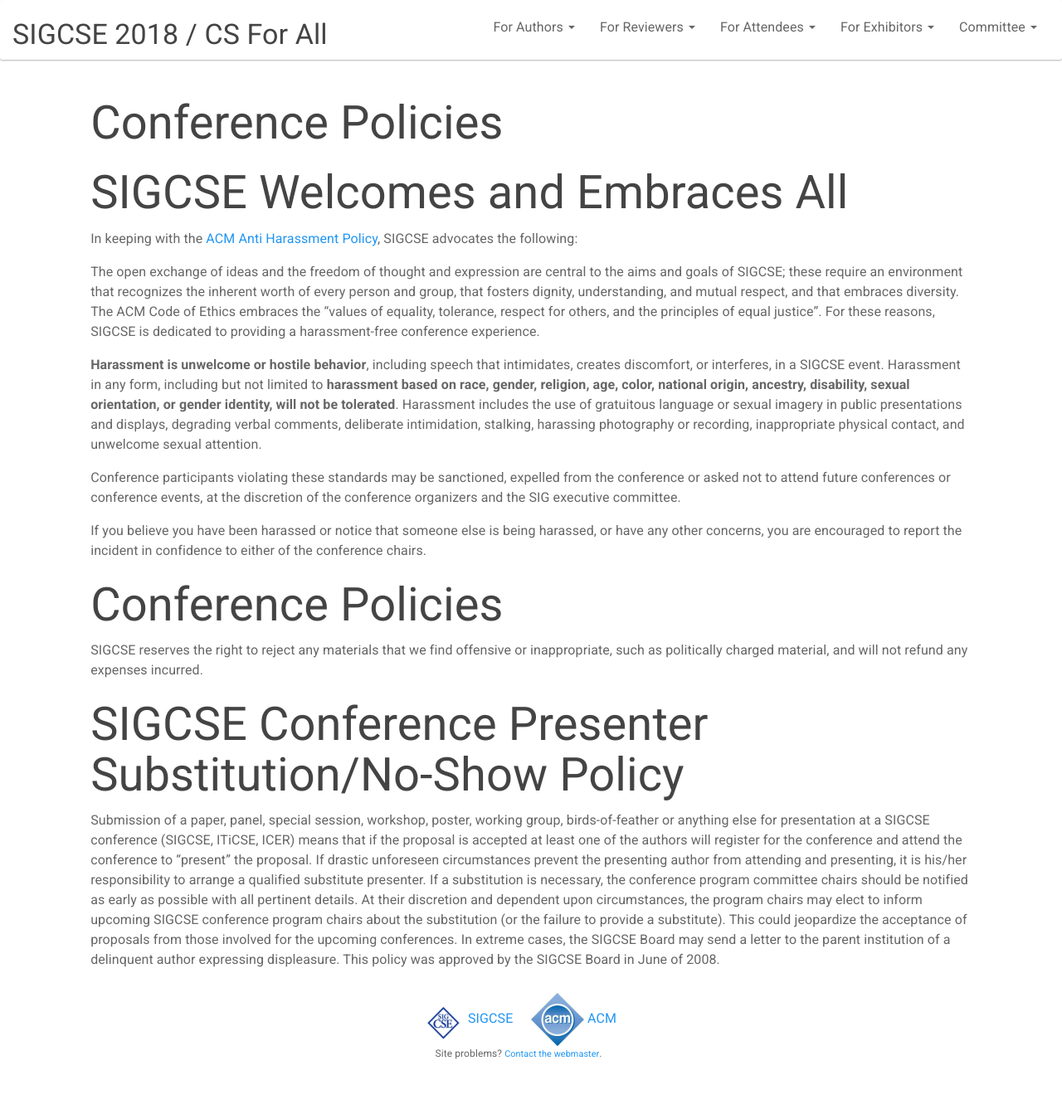
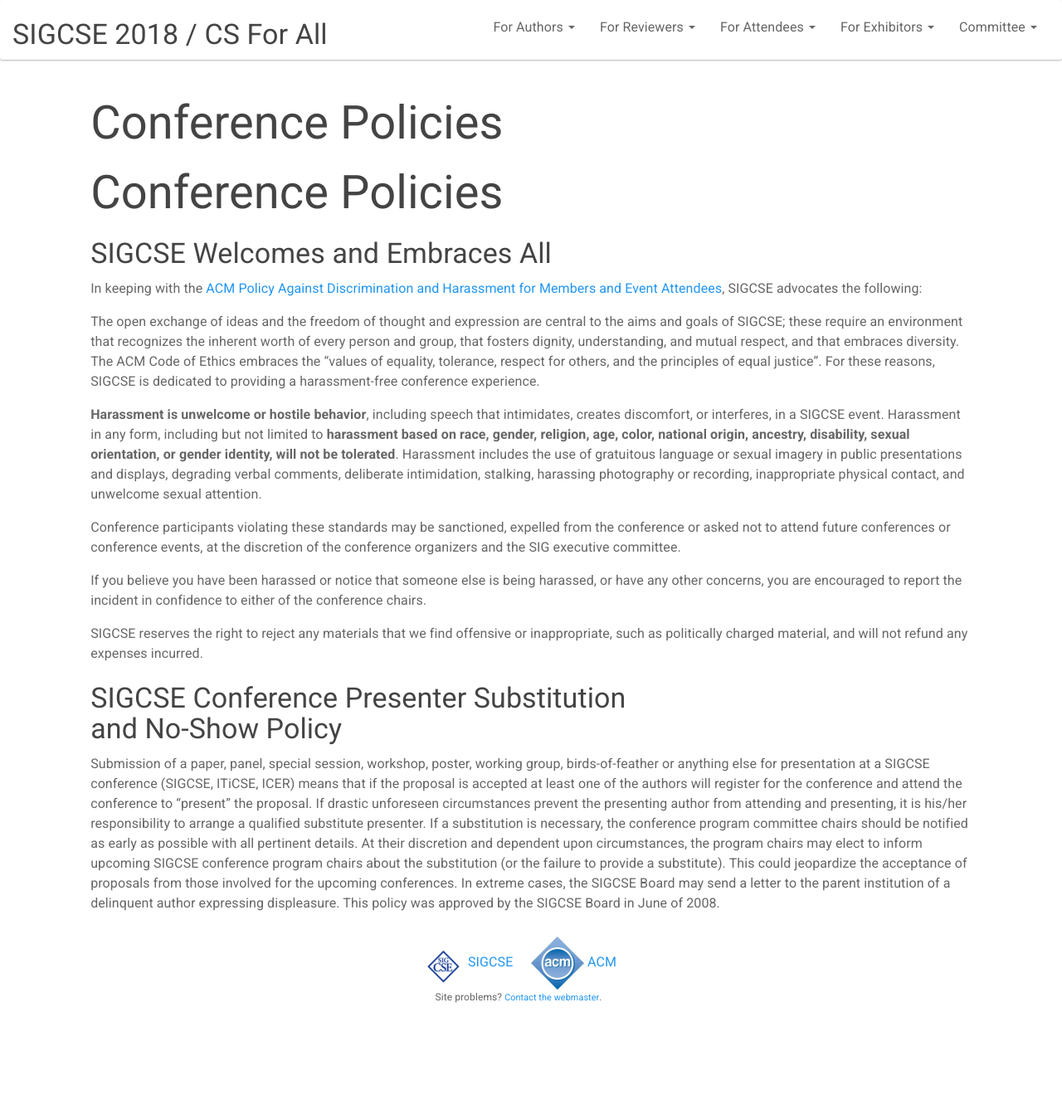
Before and after one commit to sigcsets/sigcse2018, a Jekyll site: the page built from policies.md, in a window 1280 px wide. Shown: the whole page at 83% size. Built offline with Jekyll 4.4.1, drawn with Linux system fonts in a browser that asks for light colours; after the commit the page ends 1281 px from its top, so only the background shows below that.

Commit message:
minor updates to policies page

```diff
--- a/policies.md
+++ b/policies.md
@@ -3,9 +3,11 @@
 showTitle: true
 ---
 
-# SIGCSE Welcomes and Embraces All
+<h1>{{page.title}}</h1>
 
-In keeping with the [ACM Anti Harassment Policy](http://www.acm.org/sigs/volunteer_resources/officers_manual/anti-harassment-policy), SIGCSE advocates the following:
+<h3>SIGCSE Welcomes and Embraces All</h3>
+
+In keeping with the [ACM Policy Against Discrimination and Harassment for Members and Event Attendees](http://www.acm.org/special-interest-groups/volunteer-resources/officers-manual/policy-against-discrimination-and-harassment), SIGCSE advocates the following:
 
 The open exchange of ideas and the freedom of thought and expression are central to the aims and goals of SIGCSE; these require an environment that recognizes the inherent worth of every person and group, that fosters dignity, understanding, and mutual respect, and that embraces diversity. The ACM Code of Ethics embraces the “values of equality, tolerance, respect for others, and the principles of equal justice”. For these reasons, SIGCSE is dedicated to providing a harassment-free conference experience.
 
@@ -15,11 +17,9 @@
 
 If you believe you have been harassed or notice that someone else is being harassed, or have any other concerns, you are encouraged to report the incident in confidence to either of the conference chairs.
 
-# Conference Policies
-
 SIGCSE reserves the right to reject any materials that we find offensive or inappropriate, such as politically charged material, and will not refund any expenses incurred.
 
 
-# SIGCSE Conference Presenter Substitution/No-Show Policy
+<h3>SIGCSE Conference Presenter Substitution<br> and No-Show Policy</h3>
 
 Submission of a paper, panel, special session, workshop, poster, working group, birds-of-feather or anything else for presentation at a SIGCSE conference (SIGCSE, ITiCSE, ICER) means that if the proposal is accepted at least one of the authors will register for the conference and attend the conference to "present" the proposal. If drastic unforeseen circumstances prevent the presenting author from attending and presenting, it is his/her responsibility to arrange a qualified substitute presenter. If a substitution is necessary, the conference program committee chairs should be notified as early as possible with all pertinent details. At their discretion and dependent upon circumstances, the program chairs may elect to inform upcoming SIGCSE conference program chairs about the substitution (or the failure to provide a substitute). This could jeopardize the acceptance of proposals from those involved for the upcoming conferences. In extreme cases, the SIGCSE Board may send a letter to the parent institution of a delinquent author expressing displeasure. This policy was approved by the SIGCSE Board in June of 2008.
```
